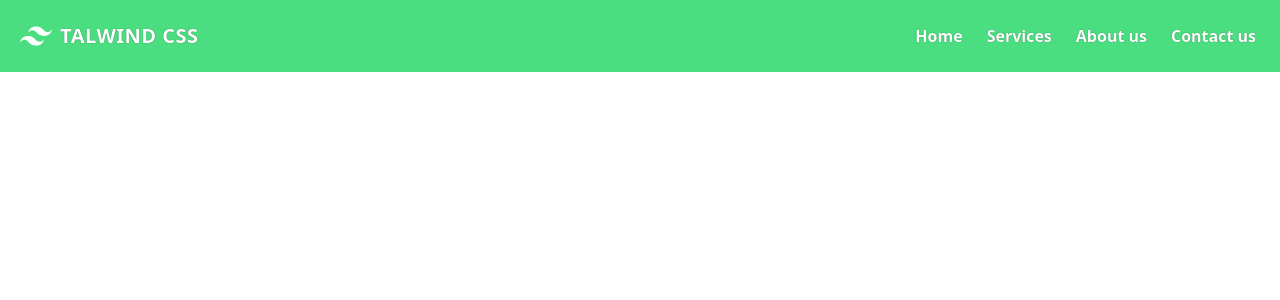
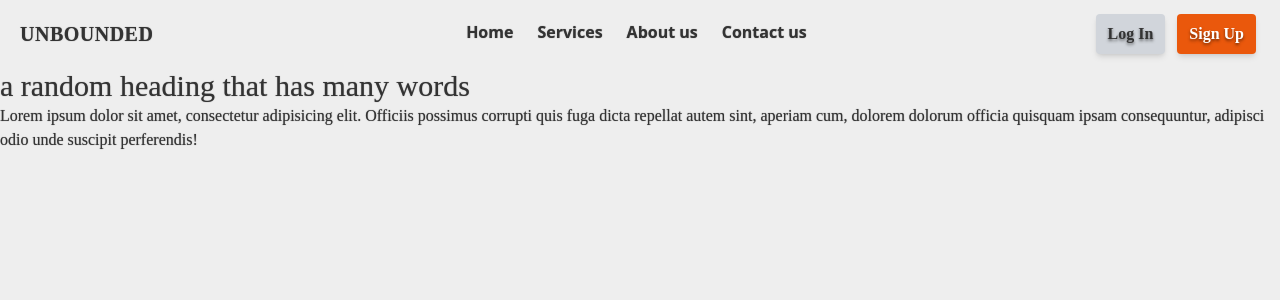
Before and after one commit to straxxxes/blog-boilerplate, a Next.js app: page / in a window 1280 px wide. Shown: the top 300 px of the page. Built offline with nearby package versions, Linux system fonts and the light colour scheme.

Commit message:
completed navbar style & responsiveness

```diff
--- a/app/globals.css
+++ b/app/globals.css
@@ -86,6 +86,10 @@
 } */
 
 * {
+  -webkit-font-smoothing: subpixel-antialiased;
+  -webkit-font-smoothing: antialiased;
+  -moz-osx-font-smoothing: grayscale;
+  font-kerning: auto;
   box-sizing: border-box;
   padding: 0;
   margin: 0;
@@ -98,6 +102,8 @@ body {
   text-shadow: 0 0 1px hsla(0, 0%, 0%, 0.5);
   max-width: 100vw;
   overflow-x: hidden;
+  background: #eee;
+  color: #333;
 }
 
 body {
@@ -116,10 +122,17 @@ h3,
 h4,
 h5,
 h6 {
-  text-shadow: 0 0 2px rgb(0, 0, 0);
-  font-family: "Unbounded" !important;
+  font-family: "Unbounded";
 }
 
 p {
   font-family: "Hahmlet", serif;
 }
+
+nav > div > div > div > a > h6 {
+  text-shadow: 0px 2px 3px rgba(0, 0, 0, 0.5);
+}
+
+nav > div > a > h6 {
+  text-shadow: 0px 2px 3px rgba(0, 0, 0, 0.5);
+}
--- a/app/page.tsx
+++ b/app/page.tsx
@@ -4,7 +4,15 @@ export default function Home() {
   return (
     <>
       {/* this is the initial root / landing page the visitor will see */}
-      <main></main>
+      <main>
+        <h1 className="text-3xl">a random heading that has many words</h1>
+        <p>
+          Lorem ipsum dolor sit amet, consectetur adipisicing elit. Officiis
+          possimus corrupti quis fuga dicta repellat autem sint, aperiam cum,
+          dolorem dolorum officia quisquam ipsam consequuntur, adipisci odio
+          unde suscipit perferendis!
+        </p>
+      </main>
     </>
   );
 }
--- a/components/Navbar.tsx
+++ b/components/Navbar.tsx
@@ -11,21 +11,14 @@ export const Navbar = () => {
 
   return (
     <>
-      <nav className="flex items-center flex-wrap bg-green-400 p-3 ">
+      <nav className="flex items-center content-center align-middle flex-wrap p-3 ">
         <Link href="/" className="inline-flex items-center p-2 mr-4 ">
-          <svg
-            viewBox="0 0 24 24"
-            xmlns="http://www.w3.org/2000/svg"
-            className="fill-current text-white h-8 w-8 mr-2"
-          >
-            <path d="M12.001 4.8c-3.2 0-5.2 1.6-6 4.8 1.2-1.6 2.6-2.2 4.2-1.8.913.228 1.565.89 2.288 1.624C13.666 10.618 15.027 12 18.001 12c3.2 0 5.2-1.6 6-4.8-1.2 1.6-2.6 2.2-4.2 1.8-.913-.228-1.565-.89-2.288-1.624C16.337 6.182 14.976 4.8 12.001 4.8zm-6 7.2c-3.2 0-5.2 1.6-6 4.8 1.2-1.6 2.6-2.2 4.2-1.8.913.228 1.565.89 2.288 1.624 1.177 1.194 2.538 2.576 5.512 2.576 3.2 0 5.2-1.6 6-4.8-1.2 1.6-2.6 2.2-4.2 1.8-.913-.228-1.565-.89-2.288-1.624C10.337 13.382 8.976 12 6.001 12z" />
-          </svg>
-          <span className="text-xl text-white font-bold uppercase tracking-wide">
-            Talwind CSS
-          </span>
+          <h1 className="text-xl font-bold uppercase tracking-wide">
+            unbounded
+          </h1>
         </Link>
         <button
-          className=" inline-flex p-3 hover:bg-green-600 rounded lg:hidden text-white ml-auto hover:text-white outline-none"
+          className=" inline-flex p-3 hover:bg-orange-600 rounded lg:hidden ml-auto hover:text-white outline-none"
           onClick={handleClick}
         >
           <svg
@@ -49,33 +42,62 @@ export const Navbar = () => {
             active ? "" : "hidden"
           }   w-full lg:inline-flex lg:flex-grow lg:w-auto`}
         >
-          <div className="lg:inline-flex lg:flex-row lg:ml-auto lg:w-auto w-full lg:items-center items-start  flex flex-col lg:h-auto">
+          <div className=" transition-all lg:inline-flex lg:flex-row lg:ml-auto lg:mr-auto lg:w-auto w-full lg:items-center items-end  flex flex-col lg:h-auto">
+            <div className="lg:hidden w-full flex flex-col justify-end items-end justify-items-end">
+              <Link
+                href="/"
+                className="text-center my-1 max-w-[120px] transition-all lg:inline-flex lg:w-auto w-full px-3 py-2 rounded font-bold items-center justify-center shadow-md shad text-white bg-orange-600"
+              >
+                <h6 className="text-center  shadow-black">Sign Up</h6>
+              </Link>
+              <Link
+                href="/"
+                className="text-center  my-1 max-w-[120px] transition-all lg:inline-flex lg:w-auto w-full px-3 py-2 rounded font-bold items-center justify-center shadow-md bg-gray-300"
+              >
+                <h6 className="text-center  shadow-black">Log In</h6>
+              </Link>
+            </div>
             <Link
               href="/"
-              className="lg:inline-flex lg:w-auto w-full px-3 py-2 rounded text-white font-bold items-center justify-center hover:bg-green-600 hover:text-white "
+              className="max-w-[120px] text-right transition-all lg:inline-flex lg:w-auto w-full px-3 py font-bold items-center justify-center border-b-4 border-b-transparent hover:border-b-orange-600"
             >
               Home
             </Link>
             <Link
               href="/"
-              className="lg:inline-flex lg:w-auto w-full px-3 py-2 rounded text-white font-bold items-center justify-center hover:bg-green-600 hover:text-white"
+              className="max-w-[120px] text-right transition-all lg:inline-flex lg:w-auto w-full px-3 py font-bold items-center justify-center border-b-4 border-b-transparent hover:border-b-orange-600"
             >
               Services
             </Link>
             <Link
               href="/"
-              className="lg:inline-flex lg:w-auto w-full px-3 py-2 rounded text-white font-bold items-center justify-center hover:bg-green-600 hover:text-white"
+              className="max-w-[120px] text-right transition-all lg:inline-flex lg:w-auto w-full px-3 py font-bold items-center justify-center border-b-4 border-b-transparent hover:border-b-orange-600"
             >
               About us
             </Link>
             <Link
               href="/"
-              className="lg:inline-flex lg:w-auto w-full px-3 py-2 rounded text-white font-bold items-center justify-center hover:bg-green-600 hover:text-white"
+              className="max-w-[120px] text-right transition-all lg:inline-flex lg:w-auto w-full px-3 py font-bold items-center justify-center border-b-4 border-b-transparent hover:border-b-orange-600"
             >
               Contact us
             </Link>
           </div>
         </div>
+        {/* login and sign up buttons */}
+        <div className="text-center  hidden lg:inline-flex ">
+          <Link
+            href="/"
+            className="text-center transition-all lg:inline-flex lg:w-auto w-full px-3 py-2 rounded font-bold items-center justify-center shadow-md mx-auto mr-3 bg-gray-300"
+          >
+            <h6 className="text-center  shadow-black">Log In</h6>
+          </Link>
+          <Link
+            href="/"
+            className="text-center  transition-all lg:inline-flex lg:w-auto w-full px-3 py-2 rounded font-bold items-center justify-center shadow-md mx-auto mr-3 shad text-white bg-orange-600"
+          >
+            <h6 className="text-center  shadow-black">Sign Up</h6>
+          </Link>
+        </div>
       </nav>
     </>
   );
```
